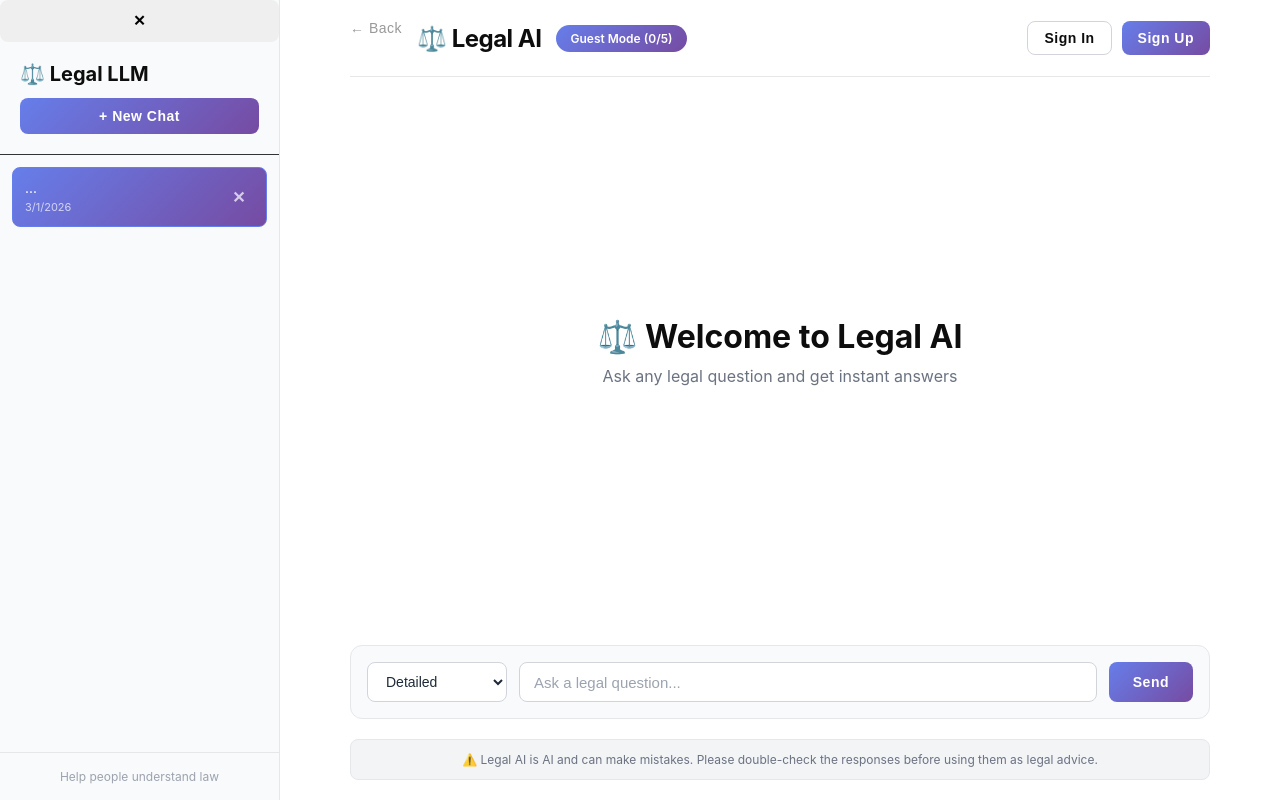
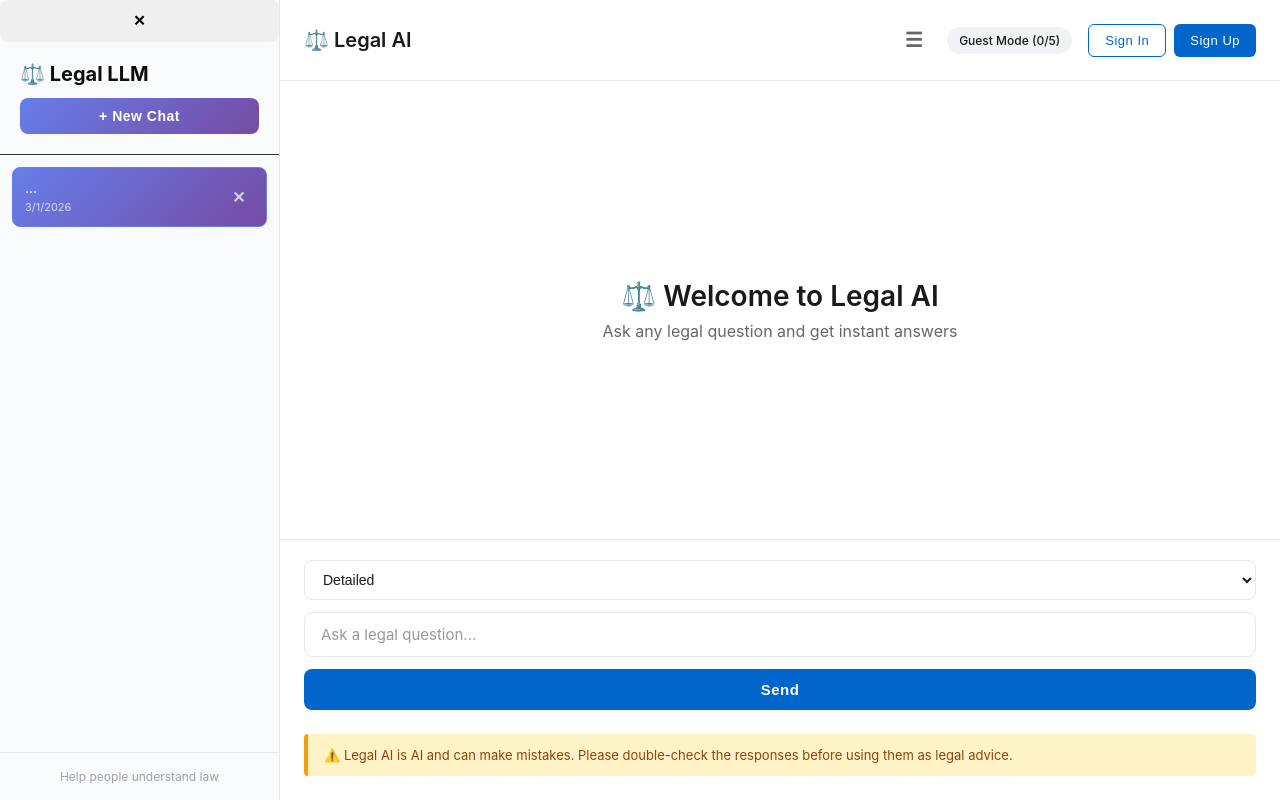
Before and after one commit to HetPatel1491/legal-llm, a React (Create React App) app: page / in a window 1280 px wide. Both pictures are taken after a click on the button "Continue as Guest". Built offline with nearby package versions, Linux system fonts and the light colour scheme.

Commit message:
Complete UI redesign - spacious, clean, professional like ChatGPT & Claude

```diff
--- a/src/ChatPage.css
+++ b/src/ChatPage.css
@@ -1,175 +1,157 @@
-/* ChatPage.css - Light Grey Beautiful Design */
-
-* {
-  margin: 0;
-  padding: 0;
-  box-sizing: border-box;
-}
-
 .chat-page-with-sidebar {
   display: flex;
   height: 100vh;
-  background: #ffffff;
-  font-family: -apple-system, BlinkMacSystemFont, 'Segoe UI', 'Helvetica Neue', sans-serif;
+  width: 100%;
+  background-color: #ffffff;
 }
 
 .chat-page {
   flex: 1;
   display: flex;
   flex-direction: column;
-  background: #ffffff;
+  background-color: #ffffff;
 }
 
 .chat-container {
   display: flex;
   flex-direction: column;
   height: 100%;
-  max-width: 900px;
-  margin: 0 auto;
   width: 100%;
-  padding: 0 20px;
+  background-color: #ffffff;
 }
 
-/* Header */
+/* HEADER - Clean and spacious */
 .chat-header {
   display: flex;
   align-items: center;
   justify-content: space-between;
-  padding: 20px 0;
+  padding: 20px 24px;
   border-bottom: 1px solid #e5e7eb;
-  gap: 15px;
-  flex-wrap: wrap;
+  background-color: #ffffff;
+  gap: 16px;
 }
 
 .chat-header h1 {
-  font-size: 24px;
-  color: #0d0d0d;
-  font-weight: 700;
-  letter-spacing: -0.5px;
+  font-size: 20px;
+  font-weight: 600;
+  color: #1a1a1a;
+  margin: 0;
+  flex: 1;
 }
 
-.back-btn, .menu-btn {
-  background: transparent;
-  border: 1px solid #d1d5db;
-  color: #374151;
-  padding: 8px 16px;
-  border-radius: 8px;
-  cursor: pointer;
-  font-size: 14px;
-  transition: all 0.2s ease;
+/* Remove back button styling - it's gone! */
+.back-btn {
   display: none;
 }
 
-.back-btn:hover, .menu-btn:hover {
-  background: #f3f4f6;
-  border-color: #9ca3af;
+/* Menu button - small and clean */
+.menu-btn {
+  background: none;
+  border: none;
+  font-size: 20px;
+  cursor: pointer;
+  color: #666;
+  padding: 8px;
+  border-radius: 6px;
+  display: flex;
+  align-items: center;
+  justify-content: center;
+  transition: background-color 0.2s;
+  margin-left: auto;
 }
 
-.menu-btn {
-  display: none;
+.menu-btn:hover {
+  background-color: #f0f2f5;
+  color: #333;
 }
 
+/* Guest badge */
 .guest-badge {
-  background: linear-gradient(135deg, #667eea 0%, #764ba2 100%);
-  color: white;
-  padding: 6px 14px;
+  background-color: #f0f2f5;
+  color: #1a1a1a;
+  padding: 6px 12px;
   border-radius: 20px;
   font-size: 12px;
-  font-weight: 600;
+  font-weight: 500;
+  margin: 0;
+  white-space: nowrap;
 }
 
+/* Auth buttons */
 .auth-buttons {
   display: flex;
-  gap: 10px;
-  margin-left: auto;
+  gap: 8px;
 }
 
 .header-btn {
   padding: 8px 16px;
+  border-radius: 6px;
   border: none;
-  border-radius: 8px;
+  font-size: 13px;
   cursor: pointer;
-  font-size: 14px;
-  font-weight: 600;
-  transition: all 0.2s ease;
+  transition: all 0.2s;
+  font-weight: 500;
 }
 
 .sign-in-btn {
-  background: transparent;
-  border: 1px solid #d1d5db;
-  color: #0d0d0d;
+  background-color: transparent;
+  color: #0066cc;
+  border: 1px solid #0066cc;
 }
 
 .sign-in-btn:hover {
-  background: #f3f4f6;
-  border-color: #9ca3af;
+  background-color: #f0f7ff;
 }
 
 .sign-up-btn {
-  background: linear-gradient(135deg, #667eea 0%, #764ba2 100%);
+  background-color: #0066cc;
   color: white;
-  border: none;
 }
 
 .sign-up-btn:hover {
-  opacity: 0.9;
-  transform: translateY(-2px);
+  background-color: #0052a3;
 }
 
-/* Messages Area */
+/* CHAT MESSAGES - More spacing */
 .chat-messages {
   flex: 1;
   overflow-y: auto;
+  padding: 24px;
   display: flex;
   flex-direction: column;
   gap: 16px;
-  padding: 20px 0;
-  margin-bottom: 20px;
+  background-color: #ffffff;
 }
 
-.chat-messages::-webkit-scrollbar {
-  width: 8px;
-}
-
-.chat-messages::-webkit-scrollbar-track {
-  background: transparent;
-}
-
-.chat-messages::-webkit-scrollbar-thumb {
-  background: #d1d5db;
-  border-radius: 4px;
-}
-
-.chat-messages::-webkit-scrollbar-thumb:hover {
-  background: #9ca3af;
-}
-
-/* Empty State */
+/* Empty state */
 .empty-state {
   display: flex;
   flex-direction: column;
   align-items: center;
   justify-content: center;
   height: 100%;
-  color: #6b7280;
   text-align: center;
+  color: #666;
 }
 
 .empty-state h2 {
-  font-size: 32px;
-  margin-bottom: 10px;
-  color: #0d0d0d;
+  font-size: 28px;
+  font-weight: 600;
+  color: #1a1a1a;
+  margin: 0 0 8px 0;
 }
 
 .empty-state p {
   font-size: 16px;
-  color: #6b7280;
+  color: #666;
+  margin: 0;
 }
 
-/* Messages */
+/* MESSAGES - Clean styling */
 .message {
   display: flex;
-  animation: fadeIn 0.3s ease;
+  margin-bottom: 8px;
+  animation: fadeIn 0.3s ease-in;
 }
 
 @keyframes fadeIn {
@@ -194,58 +176,39 @@
 .message-content {
   max-width: 70%;
   padding: 12px 16px;
-  border-radius: 16px;
+  border-radius: 12px;
   line-height: 1.5;
+  font-size: 15px;
   word-wrap: break-word;
-  font-size: 15px;
+  overflow-wrap: break-word;
 }
 
 .message.user .message-content {
-  background: linear-gradient(135deg, #667eea 0%, #764ba2 100%);
+  background-color: #0066cc;
   color: white;
-  border-radius: 16px 4px 16px 16px;
+  border-radius: 18px 18px 4px 18px;
 }
 
 .message.bot .message-content {
-  background: #f3f4f6;
-  color: #1f2937;
-  border-radius: 4px 16px 16px 16px;
+  background-color: #f0f2f5;
+  color: #1a1a1a;
+  border-radius: 18px 18px 18px 4px;
 }
 
-.message.bot .message-content a {
-  color: #0369a1;
-  text-decoration: none;
-}
-
-.message.bot .message-content code {
-  background: #e5e7eb;
-  color: #0369a1;
-  padding: 2px 6px;
-  border-radius: 4px;
-  font-family: 'Monaco', 'Courier New', monospace;
-  font-size: 13px;
-}
-
-.message.bot .message-content pre {
-  background: #e5e7eb;
-  color: #0369a1;
-  padding: 12px;
-  border-radius: 8px;
-  overflow-x: auto;
-  margin: 8px 0;
-}
-
-/* Loading */
+/* Loading state */
 .message.loading .message-content {
+  background-color: #f0f2f5;
   display: flex;
   align-items: center;
   gap: 8px;
 }
 
 .thinking {
+  font-size: 14px;
+  color: #666;
   display: flex;
+  align-items: center;
   gap: 6px;
-  align-items: center;
 }
 
 .thinking::after {
@@ -265,166 +228,173 @@
   }
 }
 
-/* Input Area */
+/* Code blocks in messages */
+.message-content code {
+  background-color: rgba(0, 0, 0, 0.1);
+  padding: 2px 6px;
+  border-radius: 4px;
+  font-family: 'Courier New', monospace;
+  font-size: 13px;
+}
+
+.message.user .message-content code {
+  background-color: rgba(255, 255, 255, 0.2);
+}
+
+/* INPUT AREA - Clean and spacious */
 .chat-input-area {
   display: flex;
+  flex-direction: column;
   gap: 12px;
-  padding: 16px;
-  background: #f9fafb;
-  border-radius: 12px;
-  border: 1px solid #e5e7eb;
-  margin-bottom: 20px;
+  padding: 20px 24px 24px;
+  background-color: #ffffff;
+  border-top: 1px solid #e5e7eb;
 }
 
 .format-selector {
   padding: 10px 14px;
-  background: #ffffff;
-  border: 1px solid #d1d5db;
-  color: #1f2937;
+  border: 1px solid #e5e7eb;
   border-radius: 8px;
+  background-color: #ffffff;
+  color: #1a1a1a;
+  font-size: 14px;
   cursor: pointer;
-  font-size: 14px;
-  min-width: 140px;
-  transition: all 0.2s ease;
+  transition: all 0.2s;
+  font-weight: 500;
 }
 
-.format-selector:hover:not(:disabled) {
-  background: #f3f4f6;
-  border-color: #9ca3af;
+.format-selector:hover {
+  border-color: #999;
+  background-color: #f9f9f9;
 }
 
 .format-selector:focus {
   outline: none;
-  border-color: #667eea;
-  background: #ffffff;
+  border-color: #0066cc;
+  box-shadow: 0 0 0 3px rgba(0, 102, 204, 0.1);
 }
 
-input[type="text"] {
-  flex: 1;
-  padding: 10px 14px;
-  background: #ffffff;
-  border: 1px solid #d1d5db;
-  color: #1f2937;
+/* Input field */
+.chat-input-area input {
+  padding: 12px 16px;
+  border: 1px solid #e5e7eb;
   border-radius: 8px;
   font-size: 15px;
-  transition: all 0.2s ease;
+  background-color: #ffffff;
+  color: #1a1a1a;
+  transition: all 0.2s;
+  font-family: inherit;
 }
 
-input[type="text"]::placeholder {
-  color: #9ca3af;
+.chat-input-area input:focus {
+  outline: none;
+  border-color: #0066cc;
+  box-shadow: 0 0 0 3px rgba(0, 102, 204, 0.1);
 }
 
-input[type="text"]:focus {
-  outline: none;
-  border-color: #667eea;
-  background: #ffffff;
+.chat-input-area input::placeholder {
+  color: #999;
 }
 
-input[type="text"]:disabled {
-  opacity: 0.5;
-  cursor: not-allowed;
+.chat-input-area input:disabled {
+  background-color: #f5f5f5;
+  color: #999;
 }
 
+/* Send button */
 .chat-input-area button {
-  padding: 10px 24px;
-  background: linear-gradient(135deg, #667eea 0%, #764ba2 100%);
+  padding: 12px 24px;
+  background-color: #0066cc;
+  color: white;
   border: none;
-  color: white;
   border-radius: 8px;
+  font-size: 15px;
+  font-weight: 600;
   cursor: pointer;
-  font-weight: 600;
-  font-size: 14px;
-  transition: all 0.2s ease;
-  white-space: nowrap;
+  transition: all 0.2s;
+  width: 100%;
 }
 
 .chat-input-area button:hover:not(:disabled) {
-  opacity: 0.9;
-  transform: translateY(-2px);
-  box-shadow: 0 4px 12px rgba(102, 126, 234, 0.4);
+  background-color: #0052a3;
+  box-shadow: 0 2px 8px rgba(0, 102, 204, 0.2);
 }
 
 .chat-input-area button:disabled {
-  opacity: 0.5;
+  background-color: #ccc;
   cursor: not-allowed;
+  opacity: 0.6;
 }
 
 /* Disclaimer */
 .disclaimer {
-  font-size: 12px;
-  color: #6b7280;
-  text-align: center;
-  padding: 12px;
-  background: #f3f4f6;
-  border-radius: 8px;
-  border: 1px solid #e5e7eb;
-  margin-bottom: 20px;
+  padding: 12px 16px;
+  background-color: #fef3c7;
+  border-left: 4px solid #f59e0b;
+  color: #92400e;
+  font-size: 13px;
+  line-height: 1.4;
+  margin: 0 24px 24px;
+  border-radius: 4px;
 }
 
-/* Mobile Responsive */
+/* SIDEBAR - Mobile responsive */
 @media (max-width: 768px) {
-  .chat-container {
-    padding: 0 16px;
-  }
-
-  .chat-header {
-    padding: 16px 0;
-  }
-
-  .back-btn, .menu-btn {
-    display: block !important;
-  }
-
-  .chat-header h1 {
-    font-size: 20px;
-  }
-
-  .auth-buttons {
-    flex-basis: 100%;
-    margin-left: 0;
+  .chat-page-with-sidebar.sidebar-open .chat-page {
+    display: none;
   }
 
   .message-content {
     max-width: 85%;
-    font-size: 14px;
-  }
-
-  .chat-input-area {
-    flex-direction: column;
-    gap: 10px;
-  }
-
-  .format-selector {
-    min-width: 100%;
-  }
-
-  .guest-badge {
-    font-size: 11px;
-    padding: 4px 10px;
-  }
-
-  .chat-messages {
-    gap: 12px;
-    padding: 16px 0;
   }
 }
 
-@media (max-width: 480px) {
+/* Scrollbar styling */
+.chat-messages::-webkit-scrollbar {
+  width: 8px;
+}
+
+.chat-messages::-webkit-scrollbar-track {
+  background: transparent;
+}
+
+.chat-messages::-webkit-scrollbar-thumb {
+  background-color: #ddd;
+  border-radius: 4px;
+}
+
+.chat-messages::-webkit-scrollbar-thumb:hover {
+  background-color: #999;
+}
+
+/* Responsive design */
+@media (max-width: 640px) {
   .chat-header {
-    gap: 8px;
+    padding: 16px;
   }
 
   .chat-header h1 {
     font-size: 18px;
   }
 
-  .message-content {
-    max-width: 90%;
-    padding: 10px 12px;
-    font-size: 13px;
+  .chat-messages {
+    padding: 16px;
+    gap: 12px;
   }
 
   .chat-input-area {
-    padding: 12px;
+    padding: 16px;
+    gap: 10px;
+  }
+
+  .message-content {
+    max-width: 85%;
+    padding: 10px 14px;
+    font-size: 14px;
+  }
+
+  .disclaimer {
+    margin: 0 16px 16px;
+    font-size: 12px;
   }
 }
--- a/src/ChatPage.js
+++ b/src/ChatPage.js
@@ -295,9 +295,8 @@ function ChatPage({ isGuest, onBackToHome, onSignIn, onSignUp }) {
       <div className="chat-page">
         <div className="chat-container">
           <div className="chat-header">
-            <button className="back-btn" onClick={onBackToHome}>← Back</button>
-            <button className="menu-btn" onClick={toggleSidebar}>☰ Menu</button>
             <h1>⚖️ Legal AI</h1>
+            <button className="menu-btn" onClick={toggleSidebar}>☰</button>
             {isGuest && <p className="guest-badge">Guest Mode ({questionCount}/5)</p>}
 
             {isGuest && (
```
